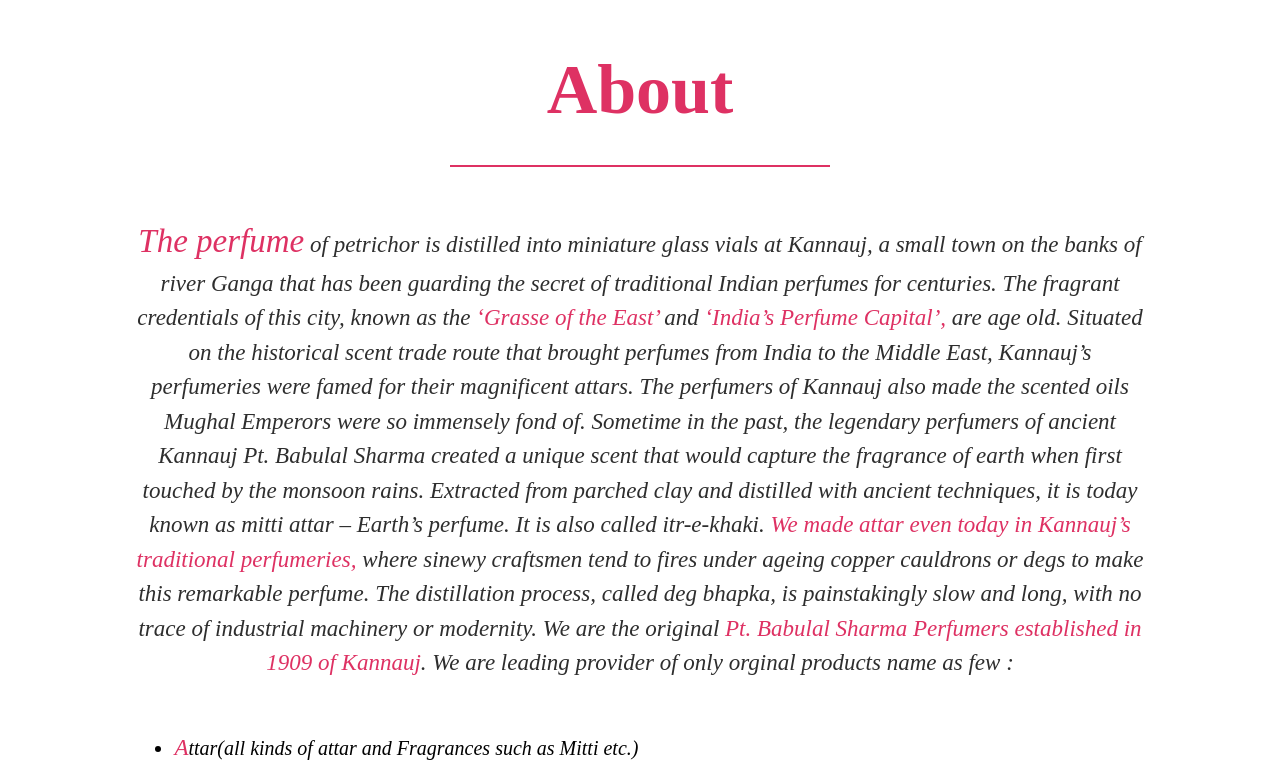
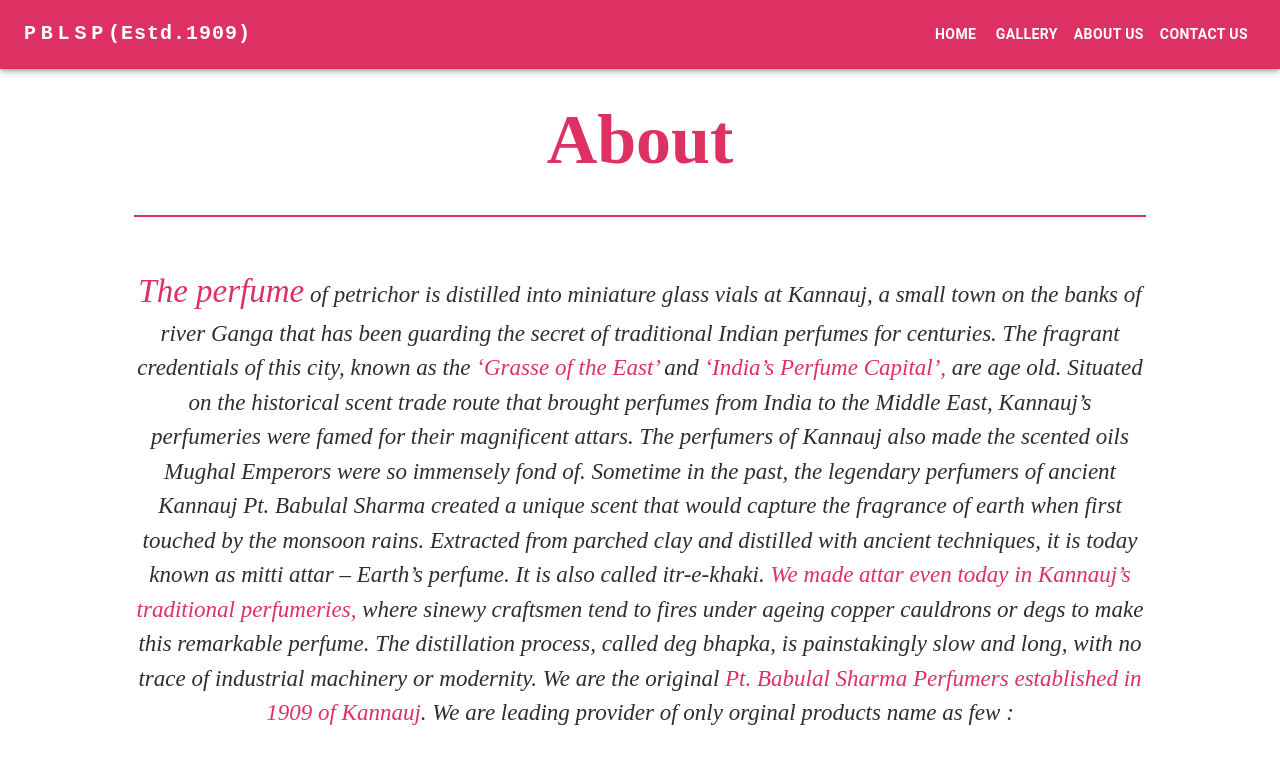
Before and after one commit to Hitgoc/client0, a Next.js app: page /about in a window 1280 px wide. Shown: the top 772 px of the page. Built offline with nearby package versions, Linux system fonts and the light colour scheme.

Commit message:
Completed Again

```diff
--- a/pages/about.js
+++ b/pages/about.js
@@ -1,6 +1,7 @@
 import React from "react";
 import Head from "next/dist/shared/lib/head";
 import AboutPage from "../src/Screens/AboutPage";
+import Navbar from "../src/components/Navbar";
 
 function about() {
   return (
@@ -8,6 +9,7 @@
       <Head>
         <title>About</title>
       </Head>
+      <Navbar />
       <AboutPage />
     </div>
   );
--- a/src/Screens/AboutPage/index.jsx
+++ b/src/Screens/AboutPage/index.jsx
@@ -2,12 +2,12 @@
 
 function AboutPage() {
   return (
-    <div>
+    <div style={{ marginTop: 100 }}>
       <div
         style={{
           fontSize: 70,
           margin: "50px auto",
-          width: "30%",
+          width: "80%",
           textAlign: "center",
           fontWeight: "bold",
           color: "#DE3163",
--- a/src/Screens/GalleryPage/index.jsx
+++ b/src/Screens/GalleryPage/index.jsx
@@ -99,7 +99,7 @@
         style={{
           fontSize: "45px",
           margin: "100px auto",
-          width: "30%",
+          width: "80%",
           textAlign: "center",
           fontWeight: "semi-bold",
           color: "#DE3163",
--- a/src/Screens/ProductsPage/Products.js
+++ b/src/Screens/ProductsPage/Products.js
@@ -87,9 +87,8 @@
 
   return (
     <div>
-      <Container sx={{ py: 5 }}>
-        <div>
-          <div id="productLL" />
+      <Container style={{ marginTop: 100 }}>
+        <div style={{ width: "100%" }}>
           <p
             id="productsHeading"
             className="text-center mt-4 mb-4"
@@ -103,7 +102,6 @@
             Products
           </p>
           <hr style={{ border: "0.5px solid #DE3163" }} />
-          <div id="productRL" />
         </div>
 
         <MDBCard
--- a/src/components/Navbar/index.jsx
+++ b/src/components/Navbar/index.jsx
@@ -31,7 +31,7 @@
   };
 
   return (
-    <AppBar sx={{ backgroundColor: "#DE3163" }}>
+    <AppBar sx={{ backgroundColor: "#DE3163", zIndex: 900 }}>
       <Container maxWidth="xl">
         <Toolbar disableGutters>
           <Typography
@@ -49,7 +49,7 @@
               textDecoration: "none",
             }}
           >
-            PBLSP (Estd.1909 A.D.)
+            PBLSP <span style={{ letterSpacing: 1 }}> (Estd.1909)</span>
           </Typography>
 
           <Box sx={{ flexGrow: 1, display: { xs: "flex", md: "none" } }}>
@@ -96,7 +96,7 @@
             variant="h5"
             noWrap
             component="a"
-            href=""
+            href="/"
             sx={{
               mr: 2,
               display: { xs: "flex", md: "none" },
@@ -108,7 +108,7 @@
               textDecoration: "none",
             }}
           >
-            PBLSP (Estd.1909 A.D.)
+            PBLSP <span style={{ letterSpacing: 1 }}> (Estd.1909)</span>
           </Typography>
           <Box
             sx={{
```
Also changed, not shown: src/Screens/Homepage/index.jsx (+4 -19 lines).
